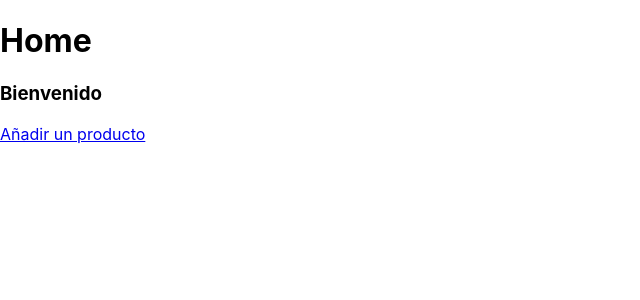
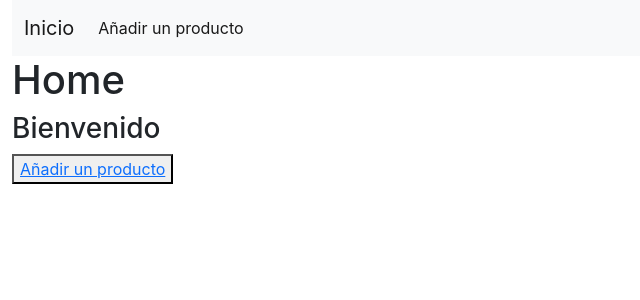
Before and after one commit to edwingarces/store_front, a React (Create React App) app: page / in a window 1280 px wide. Shown: the top 300 px of the page, without its empty margins (0-640 px from the left). Built offline with nearby package versions, Linux system fonts and the light colour scheme.

Commit message:
Added template and some other functions

```diff
--- a/public/index.html
+++ b/public/index.html
@@ -24,6 +24,7 @@
       work correctly both with client-side routing and a non-root public URL.
       Learn how to configure a non-root public URL by running `npm run build`.
     -->
+    <link href="https://cdn.jsdelivr.net/npm/bootstrap@5.0.0-beta3/dist/css/bootstrap.min.css" rel="stylesheet" integrity="sha384-eOJMYsd53ii+scO/bJGFsiCZc+5NDVN2yr8+0RDqr0Ql0h+rP48ckxlpbzKgwra6" crossorigin="anonymous">
     <title>React App</title>
   </head>
   <body>
@@ -39,5 +40,6 @@
       To begin the development, run `npm start` or `yarn start`.
       To create a production bundle, use `npm run build` or `yarn build`.
     -->
+    <script src="https://cdn.jsdelivr.net/npm/bootstrap@5.0.0-beta3/dist/js/bootstrap.bundle.min.js" integrity="sha384-JEW9xMcG8R+pH31jmWH6WWP0WintQrMb4s7ZOdauHnUtxwoG2vI5DkLtS3qm9Ekf" crossorigin="anonymous"></script>
   </body>
 </html>
--- a/src/App.js
+++ b/src/App.js
@@ -4,13 +4,24 @@
   Switch,
   Route,
 } from 'react-router-dom';
+import Nav from './components/Nav';
 import Home from './containers/Home';
 import AddProducts from './containers/AddProduct';
 import './App.css';
 
+const routes = [
+  {
+    link: '/product',
+    label: 'Añadir un producto',
+  },
+];
 
 const App = () => (
   <Router>
+    <div className="container-fluid">
+      <Nav home="/" routes={routes} />
+      <div className="row justify-content-md-center">
+        <div className="col-md-12">
           <Switch>
             <Route exact path="/">
               <Home />
@@ -18,7 +29,13 @@
             <Route exact path="/product">
               <AddProducts />
             </Route>
+            <Route>
+              <h1>No se encontró la página</h1>
+            </Route>
           </Switch>
+        </div>
+      </div>
+    </div>
   </Router>
 );
 
--- /dev/null
+++ b/src/components/Button.jsx
@@ -0,0 +1,17 @@
+import React from 'react';
+
+const Button = ({type, action, children}) => (
+  <>
+    {type === 'link' ?
+      <button type="button">
+        {children}
+      </button>
+      :
+      <button type="button" onClick={action}>
+        {children}
+      </button>
+    }
+  </>
+);
+
+export default Button;
--- a/src/components/Form.jsx
+++ b/src/components/Form.jsx
@@ -1,5 +1,6 @@
 import React, { useState } from 'react';
 import Input from './Input';
+import Button from './Button';
 
 const Form = () => {
   const vals = {
@@ -22,7 +23,7 @@
     e.stopPropagation();
     console.log(values);
   };
-
+  // TODO: agegar un map y ustituir los inputs
   return (
     <>
       <form>
@@ -42,7 +43,7 @@
           value={values.description}
           handleChange={handleInputChange}
         />
-        <button onClick={handleSubmit}>Guardar</button>
+        <Button type="submit" action={handleSubmit}>Guardar</Button>
         {error &&
           <span style={{color: 'red'}}>Hay un error</span>
         }
--- /dev/null
+++ b/src/components/Nav.jsx
@@ -0,0 +1,24 @@
+import React from 'react';
+import { Link } from 'react-router-dom';
+
+const Nav = ({ home, routes }) => (
+  <nav className="navbar navbar-expand-lg navbar-light bg-light">
+    <div className="container-fluid">
+      <Link to={home} className="navbar-brand">Inicio</Link>
+      <button className="navbar-toggler" type="button" data-bs-toggle="collapse" data-bs-target="#navbarSupportedContent" aria-controls="navbarSupportedContent" aria-expanded="false" aria-label="Toggle navigation">
+        <span className="navbar-toggler-icon"></span>
+      </button>
+      <div className="collapse navbar-collapse" id="navbarSupportedContent">
+        <ul className="navbar-nav me-auto ml-5 mb-2 mb-lg-0">
+          {routes.map((route) => (
+            <li className="nav-item">
+              <Link to={route.link} className="nav-link active">{route.label}</Link>
+            </li>
+          ))}
+        </ul>
+      </div>
+    </div>
+  </nav>
+);
+
+export default Nav;
--- a/src/containers/Home.jsx
+++ b/src/containers/Home.jsx
@@ -1,12 +1,15 @@
 import React from 'react';
 import { Link } from 'react-router-dom';
 import Header from '../components/Header';
+import Button from '../components/Button';
 
 const Home = () => (
   <>
     <Header title="Home" />
     <h3>Bienvenido</h3>
-    <Link to="/product">Añadir un producto</Link>
+    <Button type="link">
+      <Link to="/product">Añadir un producto</Link>
+    </Button>
   </>
 );
 
```
Lines whose indentation alone changed are shown as unchanged.
